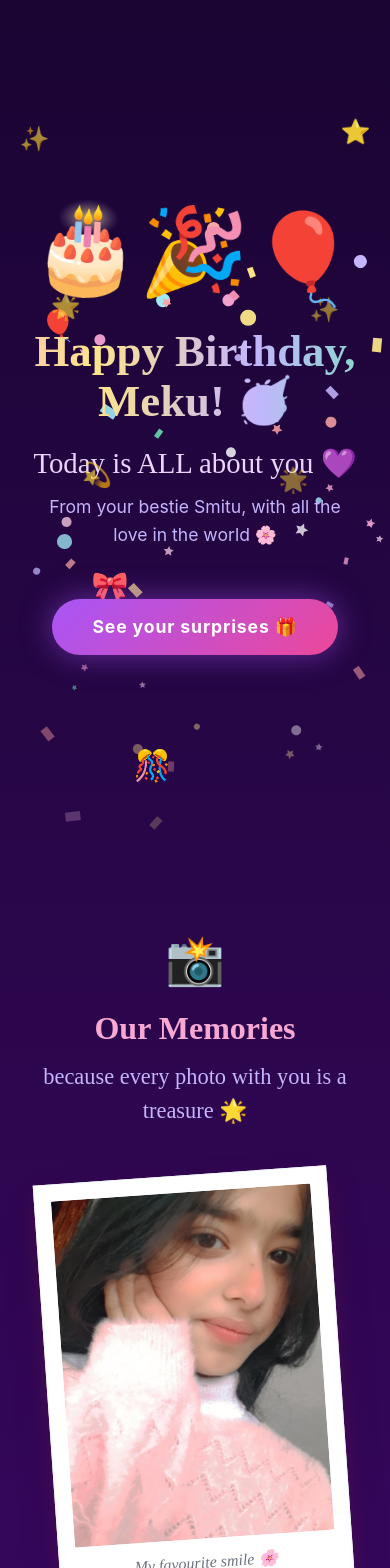
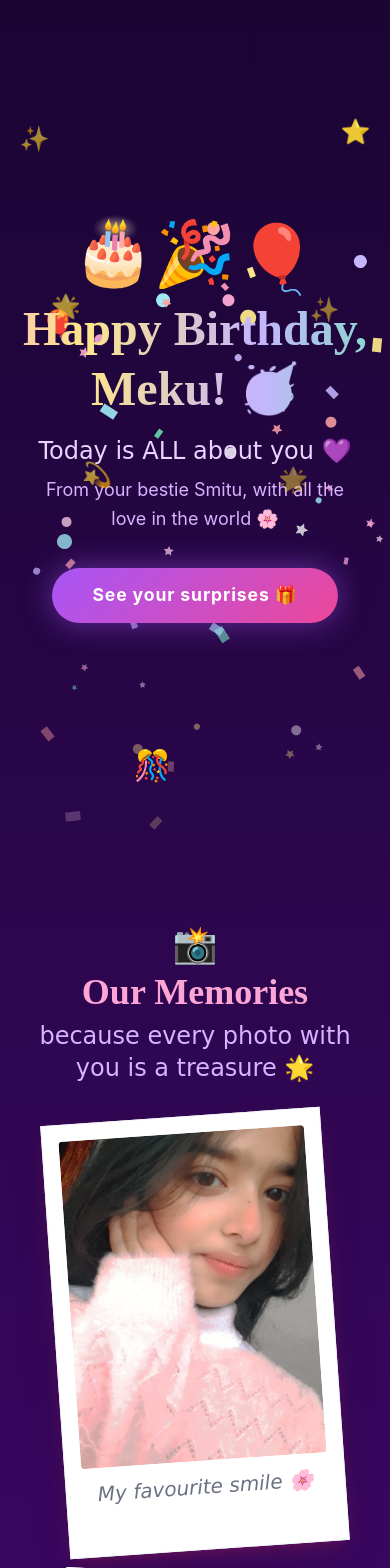
Before and after one commit to Smit6777/bff, a React (Vite) app: page / in a window 390 px wide. Shown: the top 1568 px of the page. Built offline with nearby package versions, Linux system fonts and the light colour scheme.

Commit message:
Fix mobile responsiveness using Tailwind styling and fix photo base URLs

```diff
--- a/src/components/GallerySection.jsx
+++ b/src/components/GallerySection.jsx
@@ -15,7 +15,7 @@ const rotations = [-4, 3, -2, 4, -3, 2];
 const GallerySection = () => (
   <section
     id="gallery"
-    style={{ minHeight: '100vh', padding: '5rem 2rem', display: 'flex', flexDirection: 'column', alignItems: 'center', justifyContent: 'center', position: 'relative', zIndex: 10 }}
+    className="min-h-screen py-20 px-4 flex flex-col items-center justify-center relative z-10 overflow-hidden"
   >
     {/* Section title */}
     <motion.div
@@ -23,19 +23,19 @@ const GallerySection = () => (
       whileInView={{ opacity: 1, y: 0 }}
       viewport={{ once: true, amount: 0.3 }}
       transition={{ duration: 0.7 }}
-      style={{ textAlign: 'center', marginBottom: '3rem' }}
+      className="text-center mb-8 md:mb-12"
     >
-      <div style={{ fontSize: '3rem', marginBottom: '0.5rem' }}>📸</div>
-      <h2 style={{ fontFamily: '"Playfair Display", serif', fontSize: 'clamp(2rem, 6vw, 3.5rem)', fontWeight: 700, color: '#f9a8d4', marginBottom: '0.5rem' }}>
+      <div className="text-4xl md:text-5xl mb-2">📸</div>
+      <h2 className="font-serif text-4xl md:text-5xl lg:text-6xl font-bold text-pink-300 mb-2">
         Our Memories
       </h2>
-      <p style={{ fontFamily: '"Caveat", cursive', fontSize: '1.4rem', color: '#c4b5fd' }}>
+      <p className="font-handwriting text-2xl md:text-3xl text-purple-300 px-2">
         because every photo with you is a treasure 🌟
       </p>
     </motion.div>
 
     {/* Polaroid grid */}
-    <div style={{ display: 'grid', gridTemplateColumns: 'repeat(auto-fit, minmax(220px, 1fr))', gap: '2rem', maxWidth: '1000px', width: '100%', padding: '0 1rem' }}>
+    <div className="grid grid-cols-1 sm:grid-cols-2 lg:grid-cols-3 gap-6 md:gap-8 max-w-5xl w-full px-2 sm:px-4">
       {photos.map((photo, index) => (
         <motion.div
           key={photo.num}
@@ -44,16 +44,16 @@ const GallerySection = () => (
           whileHover={{ scale: 1.07, rotate: 0, zIndex: 50 }}
           viewport={{ once: true, amount: 0.2 }}
           transition={{ delay: index * 0.15, duration: 0.6, type: 'spring', bounce: 0.3 }}
-          className="polaroid-frame"
+          className="polaroid-frame w-full max-w-[280px] mx-auto sm:max-w-none"
         >
-          <div style={{ background: '#fce7f3', aspectRatio: '3/4', overflow: 'hidden', borderRadius: '2px' }}>
+          <div className="bg-pink-100 aspect-[3/4] overflow-hidden rounded-sm">
             <img
-              src={`/photos/${photo.num}.jpg`}
+              src={`${import.meta.env.BASE_URL}photos/${photo.num}.jpg`}
               alt={`Meku ${photo.num}`}
-              style={{ width: '100%', height: '100%', objectFit: 'cover', display: 'block' }}
+              className="w-full h-full object-cover block"
             />
           </div>
-          <p style={{ fontFamily: '"Caveat", cursive', textAlign: 'center', marginTop: '0.75rem', color: '#6b7280', fontStyle: 'italic', fontSize: '1rem' }}>
+          <p className="font-handwriting text-center mt-3 text-gray-500 italic text-xl">
             {photo.caption}
           </p>
         </motion.div>
--- a/src/components/HeroSection.jsx
+++ b/src/components/HeroSection.jsx
@@ -9,7 +9,7 @@ const HeroSection = () => {
   return (
     <section
       id="hero"
-      style={{ minHeight: '100vh', display: 'flex', flexDirection: 'column', alignItems: 'center', justifyContent: 'center', textAlign: 'center', padding: '2rem', position: 'relative', zIndex: 10 }}
+      className="min-h-screen flex flex-col items-center justify-center text-center px-4 py-12 md:p-8 relative z-10 overflow-hidden"
     >
       {/* Sparkle emojis around */}
       {['✨', '🌟', '💫', '⭐', '✨', '🌟'].map((s, i) => (
@@ -33,7 +33,7 @@ const HeroSection = () => {
       <motion.div
         animate={{ scale: [1, 1.12, 1], rotate: [0, 3, -3, 0] }}
         transition={{ duration: 3, repeat: Infinity }}
-        style={{ fontSize: '5rem', marginBottom: '1rem' }}
+        className="text-6xl md:text-7xl lg:text-[5rem] mb-4 md:mb-6"
       >
         🎂🎉🎈
       </motion.div>
@@ -43,12 +43,8 @@ const HeroSection = () => {
         initial={{ opacity: 0, y: -40 }}
         animate={{ opacity: 1, y: 0 }}
         transition={{ duration: 0.9, type: 'spring', bounce: 0.4 }}
+        className="font-serif font-bold text-5xl sm:text-6xl md:text-7xl lg:text-[6rem] leading-tight mb-4"
         style={{
-          fontFamily: '"Playfair Display", serif',
-          fontWeight: 700,
-          fontSize: 'clamp(2.8rem, 9vw, 6rem)',
-          lineHeight: 1.1,
-          marginBottom: '1rem',
           background: 'linear-gradient(90deg, #f9a8d4, #fde68a, #c4b5fd, #6ee7b7, #fda4af)',
           backgroundSize: '200%',
           WebkitBackgroundClip: 'text',
@@ -66,7 +62,7 @@ const HeroSection = () => {
         initial={{ opacity: 0 }}
         animate={{ opacity: 1 }}
         transition={{ delay: 0.6 }}
-        style={{ fontFamily: '"Caveat", cursive', fontSize: '1.8rem', color: '#e9d5ff', marginBottom: '0.5rem' }}
+        className="font-handwriting text-2xl md:text-3xl text-purple-200 mb-2 md:mb-4 px-2"
       >
         Today is ALL about you 💜
       </motion.p>
@@ -75,7 +71,7 @@ const HeroSection = () => {
         initial={{ opacity: 0 }}
         animate={{ opacity: 1 }}
         transition={{ delay: 1 }}
-        style={{ color: '#c4b5fd', fontSize: '1.1rem', maxWidth: '500px', lineHeight: 1.6, marginBottom: '3rem' }}
+        className="text-purple-300 text-lg md:text-xl max-w-lg leading-relaxed mb-8 md:mb-12 px-4"
       >
         From your bestie Smitu, with all the love in the world 🌸
       </motion.p>
--- a/src/components/ReasonsSection.jsx
+++ b/src/components/ReasonsSection.jsx
@@ -13,7 +13,7 @@ const reasons = [
 const ReasonsSection = () => (
   <section
     id="reasons"
-    style={{ minHeight: '100vh', padding: '5rem 2rem', display: 'flex', flexDirection: 'column', alignItems: 'center', justifyContent: 'center', position: 'relative', zIndex: 10 }}
+    className="min-h-screen py-20 px-4 flex flex-col items-center justify-center relative z-10 overflow-hidden"
   >
     {/* Section title */}
     <motion.div
@@ -21,19 +21,19 @@ const ReasonsSection = () => (
       whileInView={{ opacity: 1, y: 0 }}
       viewport={{ once: true, amount: 0.3 }}
       transition={{ duration: 0.7 }}
-      style={{ textAlign: 'center', marginBottom: '3.5rem' }}
+      className="text-center mb-10 md:mb-14"
     >
-      <div style={{ fontSize: '3rem', marginBottom: '0.5rem' }}>💜</div>
-      <h2 style={{ fontFamily: '"Playfair Display", serif', fontSize: 'clamp(2rem, 6vw, 3.5rem)', fontWeight: 700, color: '#c4b5fd', marginBottom: '0.5rem' }}>
+      <div className="text-4xl md:text-5xl mb-2">💜</div>
+      <h2 className="font-serif text-4xl md:text-5xl lg:text-6xl font-bold text-purple-300 mb-2">
         Why You're My BFF
       </h2>
-      <p style={{ fontFamily: '"Caveat", cursive', fontSize: '1.4rem', color: '#e9d5ff' }}>
+      <p className="font-handwriting text-2xl md:text-3xl text-purple-200 px-2">
         (endless list, but here are some 💫)
       </p>
     </motion.div>
 
     {/* Reasons grid */}
-    <div style={{ display: 'grid', gridTemplateColumns: 'repeat(auto-fit, minmax(280px, 1fr))', gap: '1.5rem', maxWidth: '960px', width: '100%' }}>
+    <div className="grid grid-cols-1 sm:grid-cols-2 lg:grid-cols-3 gap-5 md:gap-6 max-w-5xl w-full px-2 sm:px-4">
       {reasons.map((reason, i) => (
         <motion.div
           key={i}
@@ -42,22 +42,13 @@ const ReasonsSection = () => (
           whileHover={{ scale: 1.04, y: -4 }}
           viewport={{ once: true, amount: 0.2 }}
           transition={{ delay: i * 0.1, duration: 0.5 }}
-          style={{
-            background: 'rgba(255,255,255,0.06)',
-            backdropFilter: 'blur(12px)',
-            border: '1px solid rgba(196, 181, 253, 0.2)',
-            borderRadius: '1.25rem',
-            padding: '1.75rem',
-            cursor: 'default',
-            transition: 'box-shadow 0.3s',
-            boxShadow: '0 4px 30px rgba(139,92,246,0.1)',
-          }}
+          className="bg-white/5 backdrop-blur-md border border-purple-300/20 rounded-2xl p-6 shadow-[0_4px_30px_rgba(139,92,246,0.1)] transition-shadow duration-300 hover:shadow-[0_8px_40px_rgba(139,92,246,0.2)]"
         >
-          <div style={{ fontSize: '2.5rem', marginBottom: '0.75rem' }}>{reason.emoji}</div>
-          <h3 style={{ fontFamily: '"Playfair Display", serif', fontSize: '1.3rem', fontWeight: 700, color: '#f9a8d4', marginBottom: '0.5rem' }}>
+          <div className="text-4xl mb-3">{reason.emoji}</div>
+          <h3 className="font-serif text-xl md:text-2xl font-bold text-pink-300 mb-2">
             {reason.title}
           </h3>
-          <p style={{ color: '#d1d5db', lineHeight: 1.7, fontSize: '0.95rem' }}>
+          <p className="text-gray-300 leading-relaxed text-sm md:text-base">
             {reason.text}
           </p>
         </motion.div>
--- a/src/components/SuccessPhase.jsx
+++ b/src/components/SuccessPhase.jsx
@@ -16,13 +16,13 @@ const SuccessPhase = () => {
         <motion.img
           initial={{ opacity: 0, x: -50 }}
           animate={{ opacity: 0.15, x: 0 }}
-          src="/photos/3.jpg"
+          src={`${import.meta.env.BASE_URL}photos/3.jpg`}
           className="h-64 rounded-full object-cover grayscale sepia"
         />
         <motion.img
           initial={{ opacity: 0, x: 50 }}
           animate={{ opacity: 0.15, x: 0 }}
-          src="/photos/4.jpg"
+          src={`${import.meta.env.BASE_URL}photos/4.jpg`}
           className="h-64 rounded-full object-cover grayscale sepia self-end"
         />
       </div>
@@ -53,7 +53,7 @@ const SuccessPhase = () => {
              >
                <div className="bg-love-100 aspect-[3/4] w-full overflow-hidden rounded-sm">
                   <img
-                    src={`/photos/${num}.jpg`}
+                    src={`${import.meta.env.BASE_URL}photos/${num}.jpg`}
                     alt={`Meku ${num}`}
                     className="w-full h-full object-cover"
                   />
```
Also changed, not shown: src/components/LetterSection.jsx (+16 -27 lines).
